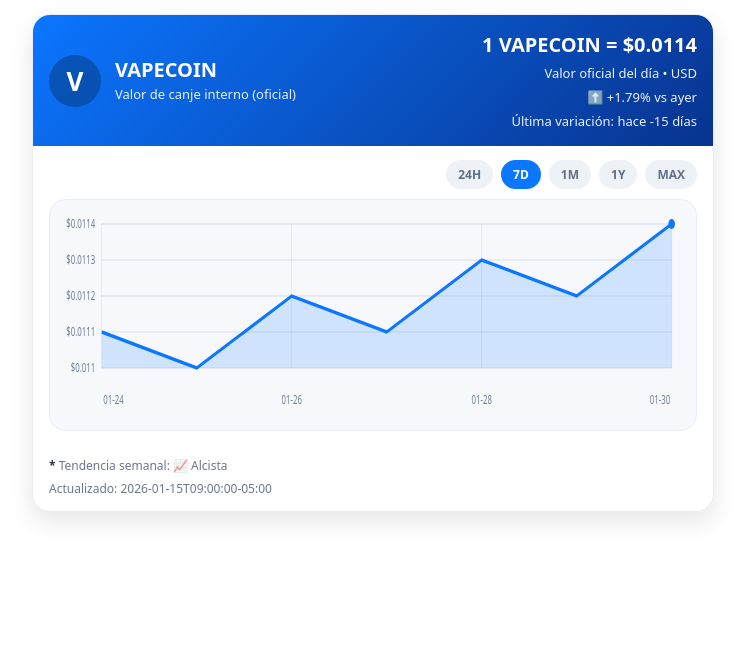
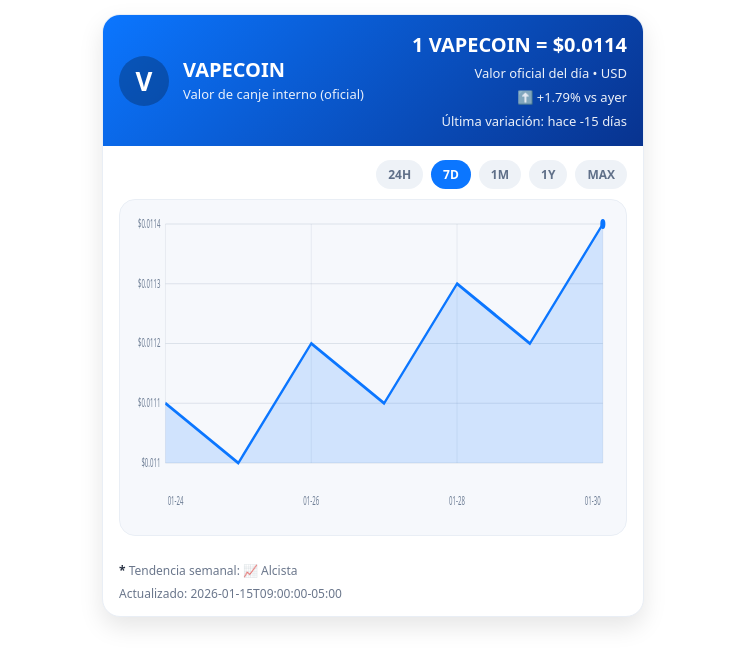
Before and after one commit to peruvapea-svg/vapecoin-widget, a plain HTML site: page index.html in a window 1280 px wide. Both pictures are taken after a click on the element "7D". Shown: the whole page, without its empty margins (267-1012 px from the left). Drawn offline with Linux system fonts and the light colour scheme.

Commit message:
Update index.html

```diff
--- a/index.html
+++ b/index.html
@@ -10,7 +10,7 @@
   .wrap{display:flex;justify-content:center;padding:14px;}
   .card{
     width:100%;
-    max-width:680px; /* ~30% menos horizontal */
+    max-width:540px; /* 20% más corto aprox */
     background:#fff;
     border-radius:18px;
     border:1px solid #e9eef5;
@@ -26,7 +26,7 @@
     gap:14px;
   }
   .logo{
-    width:52px;height:52px;border-radius:50%;
+    width:50px;height:50px;border-radius:50%;
     background:rgba(0,0,0,.25);
     display:flex;align-items:center;justify-content:center;
     font-weight:900;font-size:26px;
@@ -54,10 +54,16 @@
     border-radius:16px;
     padding:10px;
   }
-  svg{width:100%;height:210px;display:block;}
+  svg{width:100%;height:315px;display:block;} /* 50% más alto */
 
   .footer{padding:12px 16px 14px;font-size:12px;color:#6b778c;}
   .footer strong{color:#2b3445;}
+
+  /* móvil: que no se rompa */
+  @media (max-width:420px){
+    .price-main{font-size:18px;}
+    svg{height:290px;}
+  }
 </style>
 </head>
 
@@ -83,18 +89,18 @@
 
     <div class="mid">
       <div class="tabs">
-        <div class="tab active" data-range="24H">24H</div>
-        <div class="tab" data-range="7D">7D</div>
+        <div class="tab" data-range="24H">24H</div>
+        <div class="tab active" data-range="7D">7D</div>
         <div class="tab" data-range="1M">1M</div>
         <div class="tab" data-range="1Y">1Y</div>
         <div class="tab" data-range="MAX">MAX</div>
       </div>
 
       <div class="chart">
-        <svg id="svg" viewBox="0 0 960 210" preserveAspectRatio="none">
+        <!-- ViewBox alto = 315 (coincide con CSS y JS) -->
+        <svg id="svg" viewBox="0 0 960 315" preserveAspectRatio="none">
           <g id="grid"></g>
           <g id="labels"></g>
-
           <path id="area" fill="rgba(11,118,255,.16)"></path>
           <path id="line" fill="none" stroke="#0b76ff" stroke-width="3.5"></path>
           <circle id="dot" r="5" fill="#0b76ff"></circle>
@@ -114,7 +120,7 @@
 const RATE_URL = "https://peruvapea-svg.github.io/vapecoin-widget/vapecoin-rate.json";
 const HISTORY_URL = "https://peruvapea-svg.github.io/vapecoin-widget/history.json";
 
-let currentRange = "7D"; // en tu captura estabas en 7D, lo dejo como default
+let currentRange = "7D";
 let history = [];
 let cfg = null;
 
@@ -152,8 +158,7 @@ function daysBetween(a,b){
   return Math.round((b - a) / ms);
 }
 function clearNode(node){ while(node.firstChild) node.removeChild(node.firstChild); }
-
-function addText(parent, x, y, text, size=12, color="#7a889e", anchor="start"){
+function addText(parent, x, y, text, size=12, color="#6f7f96", anchor="start"){
   const t = document.createElementNS("http://www.w3.org/2000/svg","text");
   t.setAttribute("x", x);
   t.setAttribute("y", y);
@@ -164,7 +169,7 @@ function addText(parent, x, y, text, size=12, color="#7a889e", anchor="start"){
   t.textContent = text;
   parent.appendChild(t);
 }
-function addLine(parent, x1,y1,x2,y2, color="rgba(120,140,165,.35)", width=1){
+function addLine(parent, x1,y1,x2,y2, color="rgba(120,140,165,.28)", width=1){
   const l = document.createElementNS("http://www.w3.org/2000/svg","line");
   l.setAttribute("x1", x1); l.setAttribute("y1", y1);
   l.setAttribute("x2", x2); l.setAttribute("y2", y2);
@@ -175,20 +180,35 @@ function addLine(parent, x1,y1,x2,y2, color="rgba(120,140,165,.35)", width=1){
 
 function sliceForRange(data){
   if(data.length === 0) return data;
-
-  if(currentRange === "24H"){
-    // histórico diario => 24H muestra 2 puntos (hoy vs ayer)
-    return data.slice(-2);
-  }
-  if(currentRange === "7D") return data.slice(-7);
-  if(currentRange === "1M") return data.slice(-30);
-  if(currentRange === "1Y") return data.slice(-365);
+  if(currentRange === "24H") return data.slice(-2);
+  if(currentRange === "7D")  return data.slice(-7);
+  if(currentRange === "1M")  return data.slice(-30);
+  if(currentRange === "1Y")  return data.slice(-365);
   return data;
 }
 
-function drawChart(points){
-  const W = 960, H = 210;
-  const padL = 64, padR = 22, padT = 14, padB = 52; // +espacio abajo para fechas
+function safePoints(points){
+  // Evita blanco si hay 0/1 puntos
+  if(points.length >= 2) return points;
+  if(history.length >= 2) return history.slice(-2);
+  // si solo hay 1 punto total, duplicamos artificialmente (misma fecha/valor)
+  if(history.length === 1) return [history[0], history[0]];
+  return [];
+}
+
+function drawChart(pointsRaw){
+  const points = safePoints(pointsRaw);
+  if(points.length < 2){
+    // no hay data
+    clearNode(svgGrid); clearNode(svgLabels);
+    pathLine.setAttribute("d", "");
+    pathArea.setAttribute("d", "");
+    dot.setAttribute("cx","0"); dot.setAttribute("cy","0");
+    return;
+  }
+
+  const W = 960, H = 315;
+  const padL = 70, padR = 26, padT = 14, padB = 62; // más espacio abajo
   const plotW = W - padL - padR;
   const plotH = H - padT - padB;
 
@@ -203,49 +223,47 @@ function drawChart(points){
   clearNode(svgGrid);
   clearNode(svgLabels);
 
-  // grid + etiquetas Y (5)
+  // Grid + labels Y (5)
   const levels = 5;
   for(let k=0;k<levels;k++){
     const t = k/(levels-1);
     const y = padT + plotH*t;
-    addLine(svgGrid, padL, y, W-padR, y, "rgba(120,140,165,.28)", 1);
-
+    addLine(svgGrid, padL, y, W-padR, y);
     const v = (maxV - span*t);
     addText(svgLabels, padL-10, y+4, fmtUSD(v), 12, "#6f7f96", "end");
   }
 
-  // etiquetas X (máx 4) y guías verticales suaves
+  // X labels (4 máx) formato corto MM-DD y sin corte
   const labelCount = Math.min(4, points.length);
   for(let i=0;i<labelCount;i++){
     const idx = Math.round(i*(points.length-1)/(labelCount-1 || 1));
     const x = xAt(idx);
 
-    const d = points[idx].date; // YYYY-MM-DD
-    const short = d.slice(5);   // MM-DD
+    const d = points[idx].date || "";
+    const short = d.length >= 10 ? d.slice(5) : d;
 
-    // evita corte por bordes
-    const safeX = Math.max(padL + 18, Math.min(W - padR - 18, x));
+    const safeX = Math.max(padL + 20, Math.min(W - padR - 20, x));
+    addText(svgLabels, safeX, H-20, short, 12, "#6f7f96", "middle");
 
-    addText(svgLabels, safeX, H-16, short, 12, "#6f7f96", "middle");
     addLine(svgGrid, x, padT, x, padT+plotH, "rgba(120,140,165,.16)", 1);
   }
 
-  // line path
-  let d = "";
+  // Line path
+  let dPath = "";
   for(let i=0;i<points.length;i++){
     const x = xAt(i);
     const y = yAt(points[i].value);
-    d += (i===0 ? `M ${x} ${y}` : ` L ${x} ${y}`);
+    dPath += (i===0 ? `M ${x} ${y}` : ` L ${x} ${y}`);
   }
-  pathLine.setAttribute("d", d);
+  pathLine.setAttribute("d", dPath);
 
-  // area
+  // Area path
   const lastX = xAt(points.length-1);
   const firstX = xAt(0);
-  const areaD = d + ` L ${lastX} ${padT+plotH} L ${firstX} ${padT+plotH} Z`;
+  const areaD = dPath + ` L ${lastX} ${padT+plotH} L ${firstX} ${padT+plotH} Z`;
   pathArea.setAttribute("d", areaD);
 
-  // last dot
+  // Dot
   const lastY = yAt(points[points.length-1].value);
   dot.setAttribute("cx", String(lastX));
   dot.setAttribute("cy", String(lastY));
@@ -268,7 +286,7 @@ function updateHeaderUI(allPoints){
     elDay.textContent = "—";
   }
 
-  // Última variación (por fecha del último punto)
+  // Última variación por fecha
   const lastDate = parseDate(last.date);
   const now = new Date();
   const today = new Date(now.getFullYear(), now.getMonth(), now.getDate());
@@ -277,7 +295,7 @@ function updateHeaderUI(allPoints){
   else if(dd === 1) elLast.textContent = "Última variación: hace 1 día";
   else elLast.textContent = `Última variación: hace ${dd} días`;
 
-  // Tendencia semanal (basada en comportamiento REAL: hoy vs ayer)
+  // Mensaje automático según comportamiento real (hoy vs ayer)
   // Zona neutra ±0.05%
   if(prev){
     const diffPct = pct(prev.value, last.value);
@@ -295,25 +313,22 @@ async function loadAll(){
 
   history = (history || [])
     .filter(x => x && x.date && typeof x.value === "number")
-    .sort((a,b) => a.date.localeCompare(b.date));
+    .sort((a,b) => String(a.date).localeCompare(String(b.date)));
 
   elLabel.textContent = cfg.label || "Valor de canje interno (oficial)";
-  elUpd.textContent = cfg.updated_at || "—";
+  elUpd.textContent   = cfg.updated_at || "—";
 
   if(history.length === 0){
     elMain.textContent = "—";
-    elDay.textContent = "—";
+    elDay.textContent  = "—";
     elLast.textContent = "—";
     elNote.textContent = "—";
+    drawChart([]);
     return;
   }
 
   updateHeaderUI(history);
-
-  const slice = sliceForRange(history);
-  // Si por alguna razón el rango tiene 1 punto, dibuja con 2 (para que el SVG no colapse)
-  if(slice.length >= 2) drawChart(slice);
-  else drawChart(history.slice(-2));
+  drawChart(sliceForRange(history));
 }
 
 function hookTabs(){
@@ -322,23 +337,12 @@ function hookTabs(){
       document.querySelectorAll(".tab").forEach(t=>t.classList.remove("active"));
       tab.classList.add("active");
       currentRange = tab.dataset.range;
-
-      const slice = sliceForRange(history);
-      if(slice.length >= 2) drawChart(slice);
-      else drawChart(history.slice(-2));
+      drawChart(sliceForRange(history));
     };
   });
 }
 
-// set default active tab based on currentRange
-function setDefaultTab(){
-  document.querySelectorAll(".tab").forEach(t=>{
-    t.classList.toggle("active", t.dataset.range === currentRange);
-  });
-}
-
 hookTabs();
-setDefaultTab();
 loadAll();
 </script>
 </body>
```
